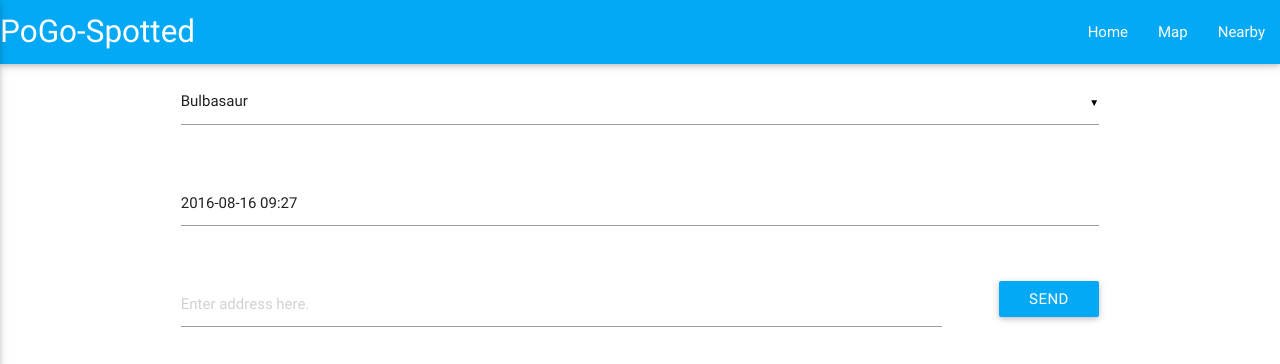
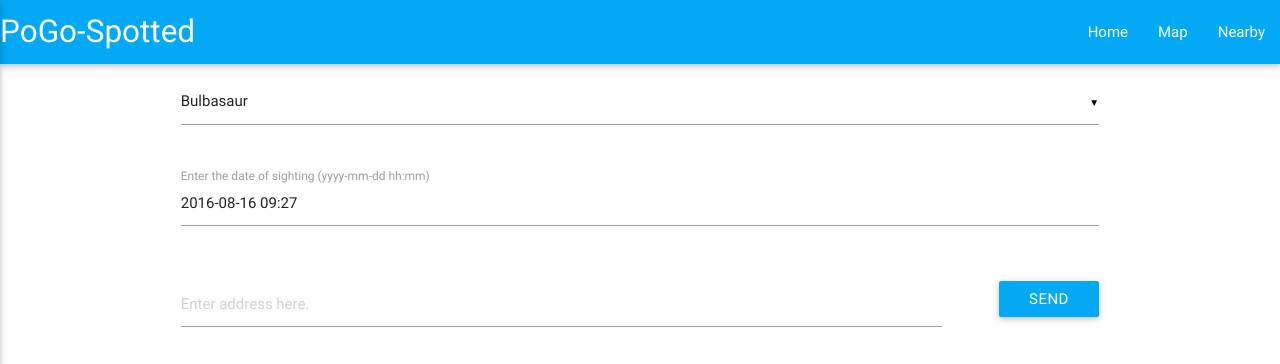
Before and after one commit to Yutsa/PoGo-Spotted, a Flask app: page /sightings/ in a window 1280 px wide. Shown: the top 364 px of the page. Run offline with Flask 2, Linux system fonts and the light colour scheme; some libraries are stand-ins or nearby versions.

Commit message:
The datetime of the sighting report can now be changed !

```diff
--- a/templates/sightings.html
+++ b/templates/sightings.html
@@ -52,8 +52,13 @@
     <div class="row">
 
       <div class="input-field col s12">
-	<input readonly value="{{date}}" id="disabled"
-	       type="text" class="active" name="date_enc">
+	<input  value="{{date}}" type="text" class="active validate"
+		name="date_enc" id="time"
+		pattern="^[0-9]{4}-(0[1-9]|1[0-2])-(0[1-9]|[1-2][0-9]|3[0-1]) (2[0-3]|[01][0-9]):[0-5][0-9]$"
+		placeholder="02/01/2016 20:45" required>
+	<label for="time">
+	  Enter the date of sighting (yyyy-mm-dd hh:mm)
+	</label>
       </div>
 
     </div>
```
